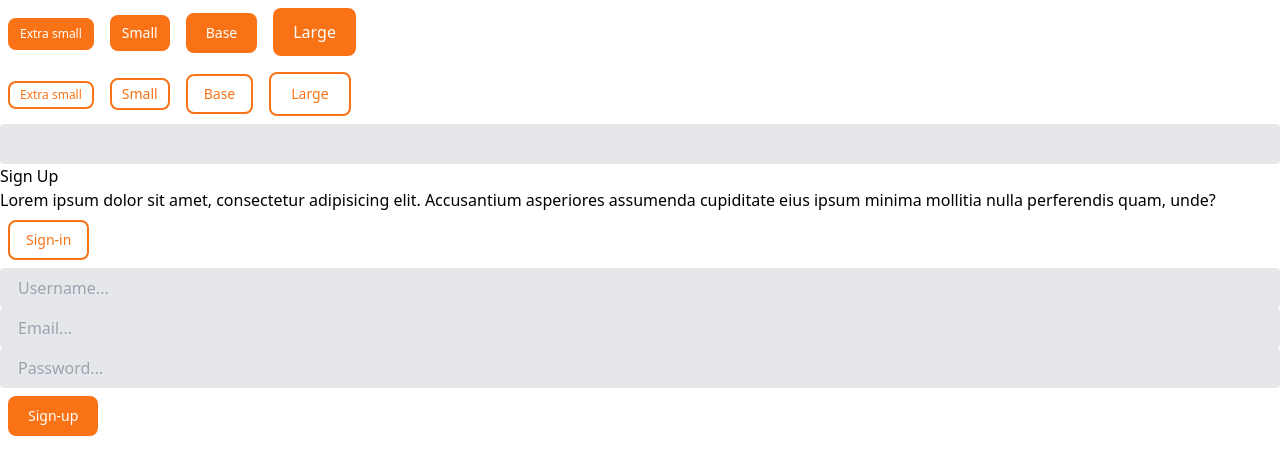
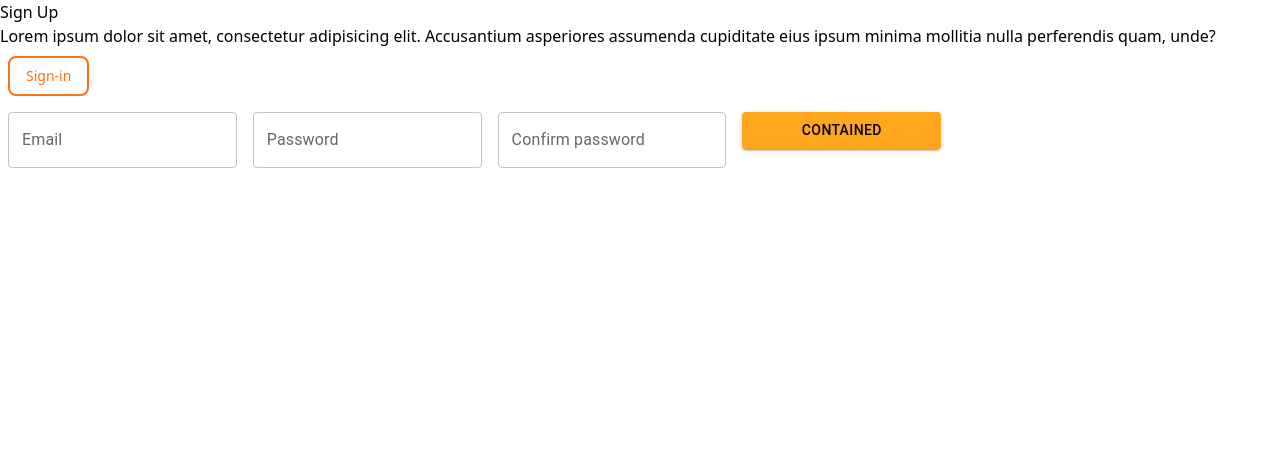
Before and after one commit to VelociKepler/OrbitRex-Living-react, a React (Vite) app: page /login in a window 1280 px wide. Both pictures are taken after a click on the button "Sign-up". Shown: the top 474 px of the page. Built offline with nearby package versions, Linux system fonts and the light colour scheme.

Commit message:
input form with material ui

```diff
--- a/src/main.tsx
+++ b/src/main.tsx
@@ -1,10 +1,31 @@
-import { StrictMode } from 'react'
-import { createRoot } from 'react-dom/client'
-import App from './App.tsx'
-import './index.css'
+import { StrictMode } from "react";
+import { createRoot } from "react-dom/client";
+import App from "./App.tsx";
+import "./index.css";
 
-createRoot(document.getElementById('root')!).render(
+import { createTheme, ThemeProvider } from "@mui/material/styles";
+
+const theme = createTheme({
+  palette: {
+    primary: {
+      light: "#757ce8",
+      main: "#062440",
+      dark: "#002884",
+      contrastText: "#fff",
+    },
+    secondary: {
+      light: "#ff7961",
+      main: "#FFA61C",
+      dark: "#ba000d",
+      contrastText: "#000",
+    },
+  },
+});
+
+createRoot(document.getElementById("root")!).render(
   <StrictMode>
-    <App />
+    <ThemeProvider theme={theme}>
+      <App />
+    </ThemeProvider>
   </StrictMode>,
-)
+);
--- a/src/pages/Login.tsx
+++ b/src/pages/Login.tsx
@@ -1,58 +1,64 @@
-import {FormEvent, useState} from "react";
-import UiDesign from "../components/UiDesign.tsx";
-import {Box} from "@mui/material";
-import Button from "@mui/material/Button";
+import { FormEvent, useState } from "react";
+import FacebookIcon from "@mui/icons-material/Facebook";
+import GoogleIcon from "@mui/icons-material/Google";
+import GitHubIcon from "@mui/icons-material/GitHub";
+import { Button, Divider, TextField } from "@mui/material";
+import Box from "@mui/material/Box";
 
 const Login = () => {
   const [isSignIn, setIsSignIn] = useState(true);
 
-    const handleSubmit = (e:FormEvent<HTMLFormElement>) => {
+  const handleSubmit = (e: FormEvent<HTMLFormElement>) => {
     e.preventDefault();
   };
   return (
     <>
-            <UiDesign/>
       {isSignIn ? (
         <div className="grid grid-cols-2 h-fit border max-w-screen-lg mx-auto">
           <div className="items-center justify-center w-full px-4 py-2 border-r-2 text-center">
             <h1 className="font-bold mb-4">Sign in</h1>
-                        <Box sx={{'& > :not(style)': {m:2, width: '75%'}}}>
+            <div className="w-">
               {/* Line Login Button */}
-                            <Button>Login</Button>
+              <Button>
+                <FacebookIcon></FacebookIcon>
+              </Button>
               {/* Google Login Button */}
-                            <button className="flex items-center gap-4 w-fit mx-auto bg-gray-100 p-2 rounded-md">
-                                <img
-                                    className="w-8 h-8"
-                                    src="https://img.icons8.com/?size=100&id=17949&format=png&color=000000"
-                                    alt="Google Logo"
-                                />
-                            </button>
-
+              <Button>
+                <GoogleIcon></GoogleIcon>
+              </Button>
               {/* Facebook Login Button */}
-                            <button className="flex items-center gap-4 w-fit mx-auto bg-gray-100 p-2 rounded-md">
-                                <img
-                                    className="w-8 h-8"
-                                    src="https://img.icons8.com/?size=100&id=118497&format=png&color=000000"
-                                    alt="Facebook Logo"
-                                />
-                            </button>
-                        </Box>
+              <Button>
+                <GitHubIcon></GitHubIcon>
+              </Button>
+            </div>
+            <Divider className="text-gray-300">or</Divider>
             <div className="max-w-screen-lg mx-auto">
               <form
                 className="flex flex-col max-w-[300px] mx-auto text-center"
                 onSubmit={handleSubmit}
               >
-                                <input
-                                    className="input-form my-5"
-                                    type="text"
-                                    placeholder="Email..."
+                <Box
+                  component="form"
+                  sx={{ "& > :not(style)": { m: 1, width: "25ch" } }}
+                  noValidate
+                  autoComplete="off"
+                >
+                  <TextField
+                    id="outlined-password-input"
+                    label="Email"
+                    type="email"
+                    autoComplete="current-password"
                   />
-                                <input
-                                    className="input-form my-5"
-                                    type="text"
-                                    placeholder="Password..."
+                  <TextField
+                    id="outlined-password-input"
+                    label="Password"
+                    type="password"
+                    autoComplete="current-password"
                   />
-                                <p className="text-left mb-8">forgot password?</p>
+                  <Button variant="contained" color="secondary">
+                    Contained
+                  </Button>
+                </Box>
                 <button className="primary-bnt">Sign-in</button>
               </form>
             </div>
@@ -88,22 +94,34 @@
                 className="flex flex-col max-w-[300px] mx-auto"
                 onSubmit={handleSubmit}
               >
-                                <input
-                                    className="input-form my-5"
-                                    type="text"
-                                    placeholder="Username..."
+                <Box
+                  component="form"
+                  sx={{ "& > :not(style)": { m: 1, width: "25ch" } }}
+                  noValidate
+                  autoComplete="off"
+                >
+                  <TextField
+                    id="outlined-password-input"
+                    label="Email"
+                    type="email"
+                    autoComplete="current-password"
                   />
-                                <input
-                                    className="input-form my-5"
-                                    type="text"
-                                    placeholder="Email..."
+                  <TextField
+                    id="outlined-password-input"
+                    label="Password"
+                    type="password"
+                    autoComplete="current-password"
                   />
-                                <input
-                                    className="input-form my-5"
-                                    type="text"
-                                    placeholder="Password..."
+                  <TextField
+                    id="outlined-password-input"
+                    label="Confirm password"
+                    type="password"
+                    autoComplete="current-password"
                   />
-                                <button className="primary-bnt">Sign-up</button>
+                  <Button variant="contained" color="secondary">
+                    Contained
+                  </Button>
+                </Box>
               </form>
             </div>
           </div>
```
Also changed, not shown: src/pages/tes.page.tsx (deleted, +0 -9 lines). Lines whose indentation alone changed are shown as unchanged.
